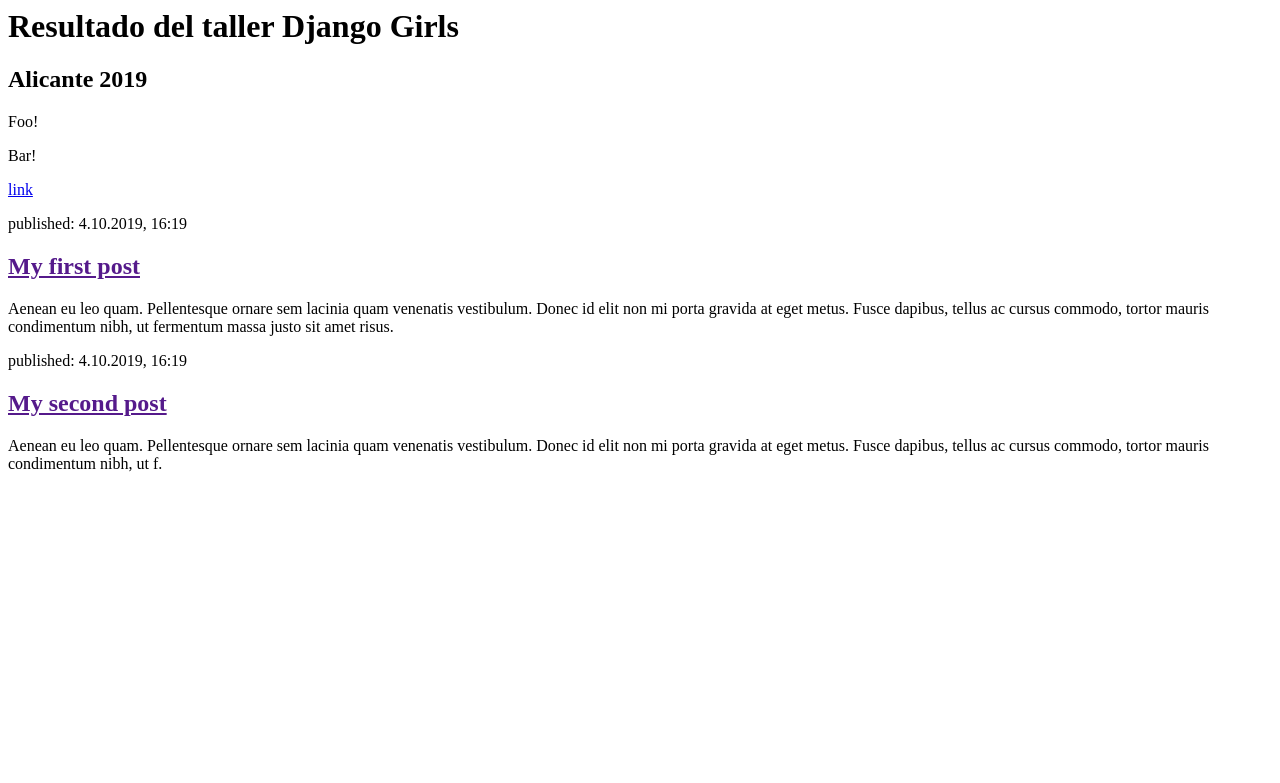
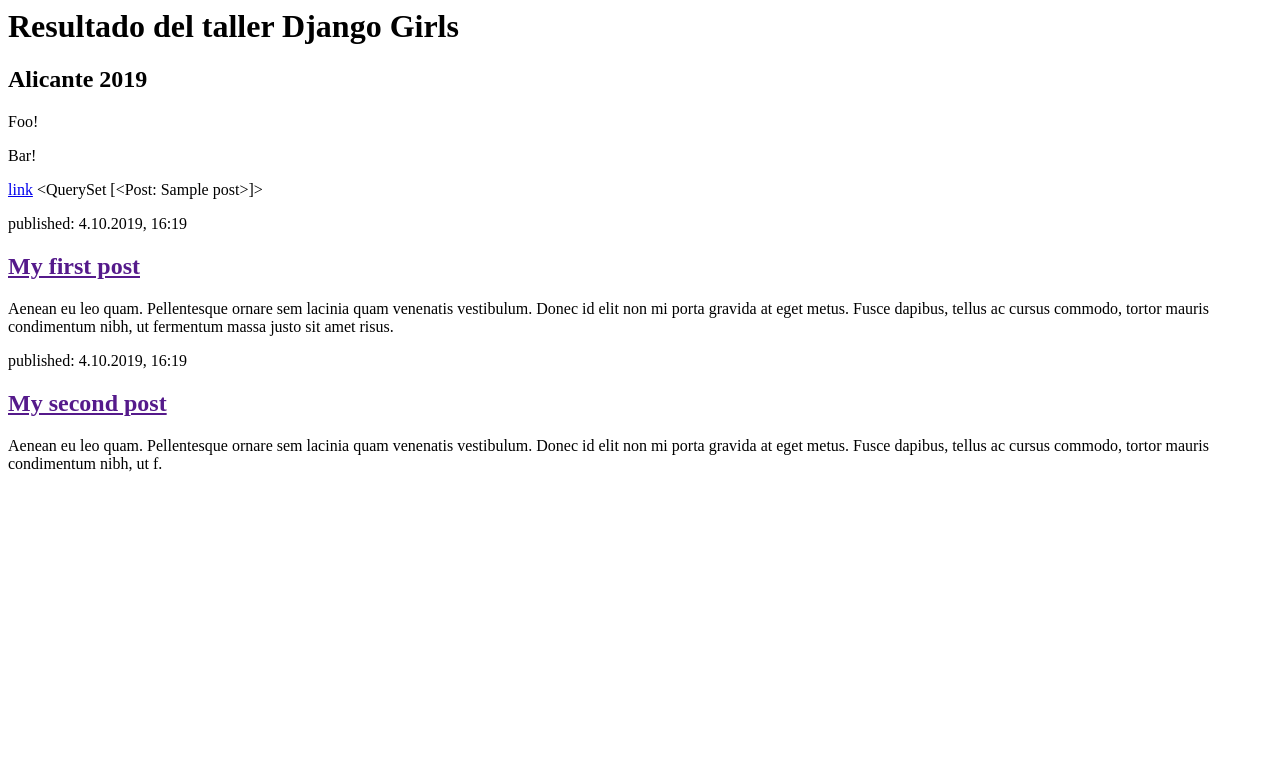
Before and after one commit to Cray3/my-first-blog, a Django app: template blog/templates/blog/post_list.html in a window 1280 px wide. Shown: the top 783 px of the page. Run offline with Django 3.2, Linux system fonts and the light colour scheme; the template is opened without the code that fills it: values that come from a table or form of the project are taken from there, others are empty; tables that the repository leaves empty hold one stand-in row (values such as "Sample post"); parts of the project's set-up code (start-up, migrations or seed data) failed here and were passed over.

Commit message:
Cambie el HTML para la página.

```diff
--- a/blog/models.py
+++ b/blog/models.py
@@ -12,7 +12,7 @@
 		blank=True, null=True)
 
 	def publish(self):
-		self.publish_date = timezone.now()
+		self.published_date = timezone.now()
 		self.save()
 
 	def __str__(self):
--- a/blog/templates/blog/post_list.html
+++ b/blog/templates/blog/post_list.html
@@ -9,6 +9,8 @@
 		<p>Foo!</p>
 		<p>Bar!</p>
 		<a href="http://estudiantes-isa.uva.es">link</a>
+
+		{{posts}}
 
 		<div>
             <p>published: 4.10.2019, 16:19</p>
--- a/blog/views.py
+++ b/blog/views.py
@@ -1,4 +1,7 @@
 from django.shortcuts import render
+from django.utils import timezone
+from .models import Post
 
 def post_list(request):
-	return render(request, 'blog/post_list.html', {})
+posts = Post.objects.filter(published_date__lte=timezone.now()),order_by('published_date')
+	return render(request, 'blog/post_list.html', {'posts': posts})
```
